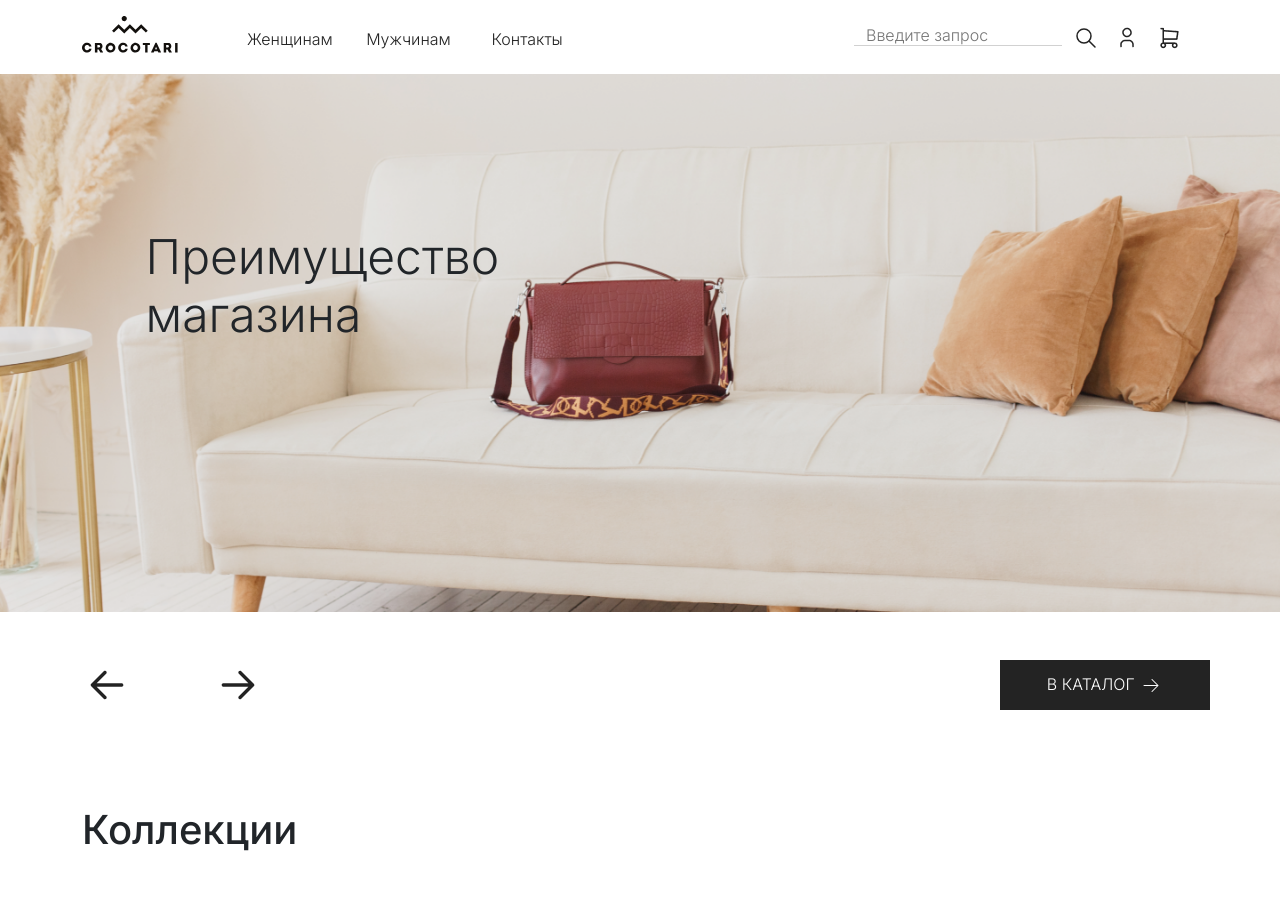
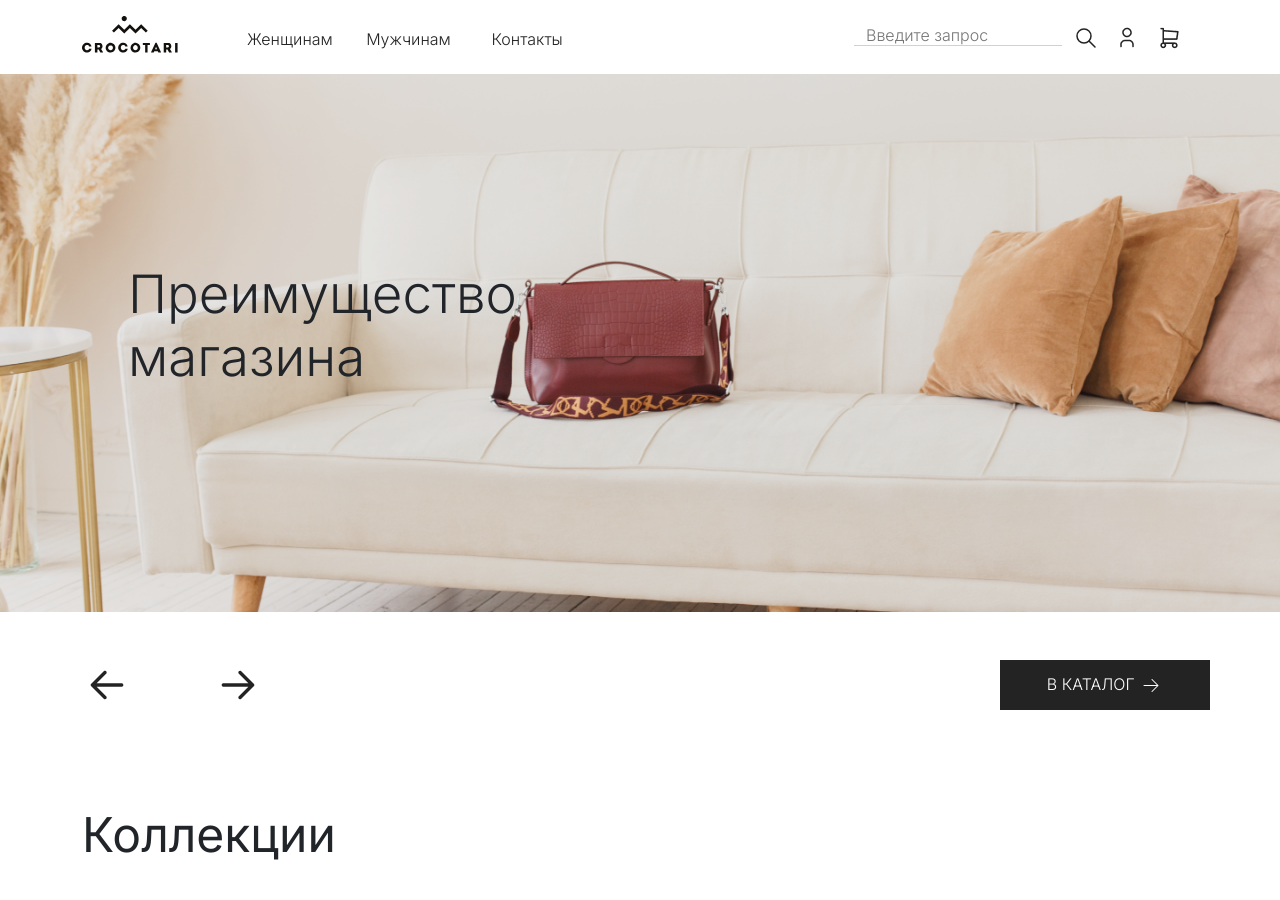
Before and after one commit to panyasnap/crocotari, a React (Create React App) app: page / in a window 1280 px wide. Shown: the top 900 px of the page. Built offline with nearby package versions, Linux system fonts and the light colour scheme.

Commit message:
adapt text

```diff
--- a/src/App.css
+++ b/src/App.css
@@ -1,3 +1,11 @@
 .cursor{
     cursor: pointer;
 }
+h2{
+    font-size: 3rem;
+    font-weight: 400;
+}
+h3{
+    font-size: 1.5rem;
+    font-weight: 300;
+}
--- a/src/components/Collection.js
+++ b/src/components/Collection.js
@@ -9,25 +9,25 @@ const Collection = () => {
         <div className='jumbotron-fluid mt-5 mb-5'>
 
             <div className='container'>
-                <h1 className='mt-5 mb-5'>Коллекции</h1>
+                <h2 className='mt-5 mb-5'>Коллекции</h2>
                 <div className={`${style.imgBlock} row mt-5 `}>
                     <div className={`${style.imgPositionMan} col-6`}>
 
                         <img className={` col-12 `} src={man} alt='man'/>
                         <div className={`${style.blockMan}  col-12 w-100`}>
-                            <div className='text-center '>Мужская коллекция <button
+                            <h3 className='text-center '>Мужская коллекция <button
                                 className={`${style.catalogBtn} mt-5`}>В КАТАЛОГ <img src={frame} alt='frame'/>
-                            </button></div>
+                            </button></h3>
                         </div>
                     </div>
 
                     <div className={`${style.imgPositionWomen} col-6 container`}>
                         <img className='col-12 ' src={woman} alt='woman'/>
-                        <div className={` col-6`}>
-                            <div className={`${style.blockWoman} text-center justify-content-around`}>Женская коллекция
+                        <div className={`${style.blockWoman} col-6 `}>
+                            <h3 className={` text-center `}>Женская коллекция
                                 <button className={`${style.catalogBtn} mt-5 mr-2`}>В КАТАЛОГ <img src={frame}
                                                                                                    alt='frame'/>
-                                </button></div>
+                                </button></h3>
                         </div>
                     </div>
                 </div>
--- a/src/style/collecton.module.css
+++ b/src/style/collecton.module.css
@@ -34,11 +34,11 @@
 .catalogBtn {
     padding-left: 80px;
     color: #232323;
-    width: 210px;
+    width: 310px;
     height: 50px;
     background-color: #FAFAFA;
     font-size: 1.1rem;
-    font-weight: 200;
+    font-weight: 300;
 }
 
 .imgPositionWomen:hover .blockWoman,
--- a/src/style/main.module.css
+++ b/src/style/main.module.css
@@ -14,16 +14,16 @@
     height: 116px;
     left: 10%;
     top: 30%;
-    font-size: 48px;
+    font-size: 3.3rem;
     font-family: Inter, sans-serif;
     font-weight: 300;
-    transform: translate(5%, -10%);
+    transform: translate(0%, 20%);
 }
 
 .pagination{
     cursor: pointer;
 }
-@media (max-width: 1080px) {
+@media (max-width: 1074px) {
     .h1Text{
         position: absolute;
         display: flex;
@@ -31,7 +31,7 @@
         height: 116px;
         left: 10%;
         top: 30%;
-        font-size: 48px;
+        font-size: 3.3rem;
         font-family: Inter, sans-serif;
         font-weight: 300;
         transform: translate(5%, -150%);
@@ -45,7 +45,7 @@
         height: 116px;
         left: 10%;
         top: 30%;
-        font-size: 48px;
+        font-size: 3.3rem;
         font-family: Inter, sans-serif;
         font-weight: 300;
         transform: translate(5%, -50%);
```
